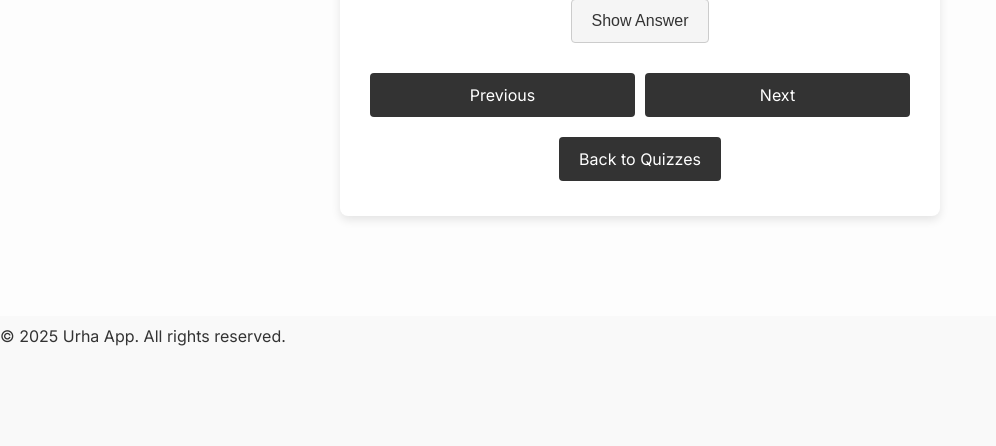
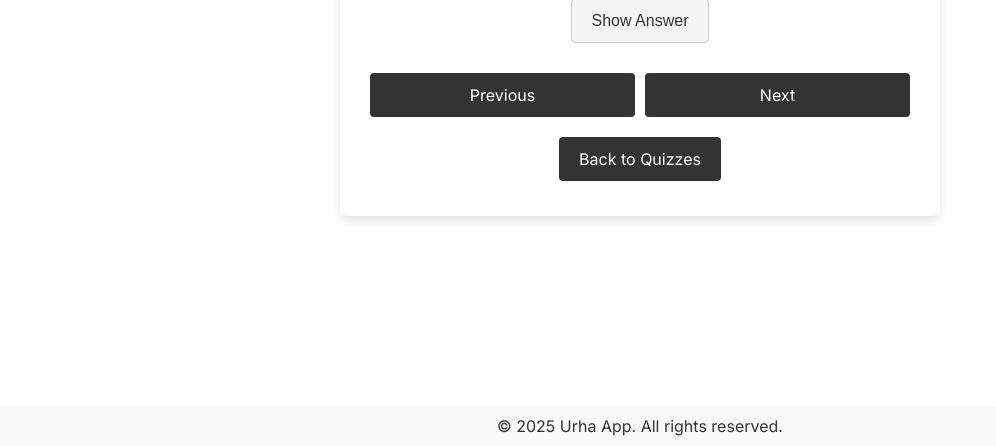
Before and after one commit to alaricrho/Urha, a Flask app: template templates/quiz_navigation.html in a window 1280 px wide. Shown: the part 354-800 px from the top of the page, without its empty margins (0-996 px from the left). Run offline with Flask 3, Linux system fonts and the light colour scheme; the template is opened without the code that fills it, so the values that code supplies are empty; parts of the project's set-up code (start-up, migrations or seed data) failed here and were passed over; some libraries are stand-ins or nearby versions.

Commit message:
Update quiz_navigation.html

```diff
--- a/templates/quiz_navigation.html
+++ b/templates/quiz_navigation.html
@@ -152,7 +152,7 @@
             text-decoration: none;
         }
 
-        @media (max-width: 768px) {
+      @media (max-width: 768px) {
             .container {
                 padding: 20px;
             }
@@ -167,12 +167,12 @@
             }
         }
 
-         .example_responsive {
+/*         .example_responsive {
             width: 320px;
             height: 100px;
         }
 
-        /* For screens between 500px and 799px, show a 468x60 ad unit */
+
         @media (min-width: 500px) and (max-width: 799px) {
             .example_responsive {
                 width: 468px;
@@ -180,14 +180,14 @@
             }
         }
 
-        /* For screens 800px and wider, show a 728x90 ad unit */
+
         @media (min-width: 800px) {
             .example_responsive {
                 width: 728px;
                 height: 90px;
             }
         }
-
+ */
 /*         @media (max-width: 768px) {
     .footer-ad-wrapper {
         display: flex;
@@ -202,13 +202,13 @@
     }
 } */
 
-/*         footer {
+        footer {
     text-align: center;
     margin-top: auto;
     width: 100%;
     background-color: #f9f9f9;
     padding: 10px 0;
-} */
+}
     </style>
 
     <script async src="https://pagead2.googlesyndication.com/pagead/js/adsbygoogle.js?client=ca-pub-9122502151193695"
@@ -306,7 +306,7 @@
 <footer style="position:fixed; bottom:0; left:0; width:100%; background-color:#f9f9f9; padding:10px 0; z-index:100;">
     <p>© 2025 Urha App. All rights reserved.</p>
 
-<ins class="adsbygoogle example_responsive"
+<!-- <ins class="adsbygoogle example_responsive"
      style="display:block"
      data-ad-client="ca-pub-9122502151193695"
      data-ad-slot="1647844340"
@@ -314,7 +314,7 @@
 
 <script>
     (adsbygoogle = window.adsbygoogle || []).push({});
-</script>
+</script> -->
 </footer>
 <!--     </div> -->
 
```
